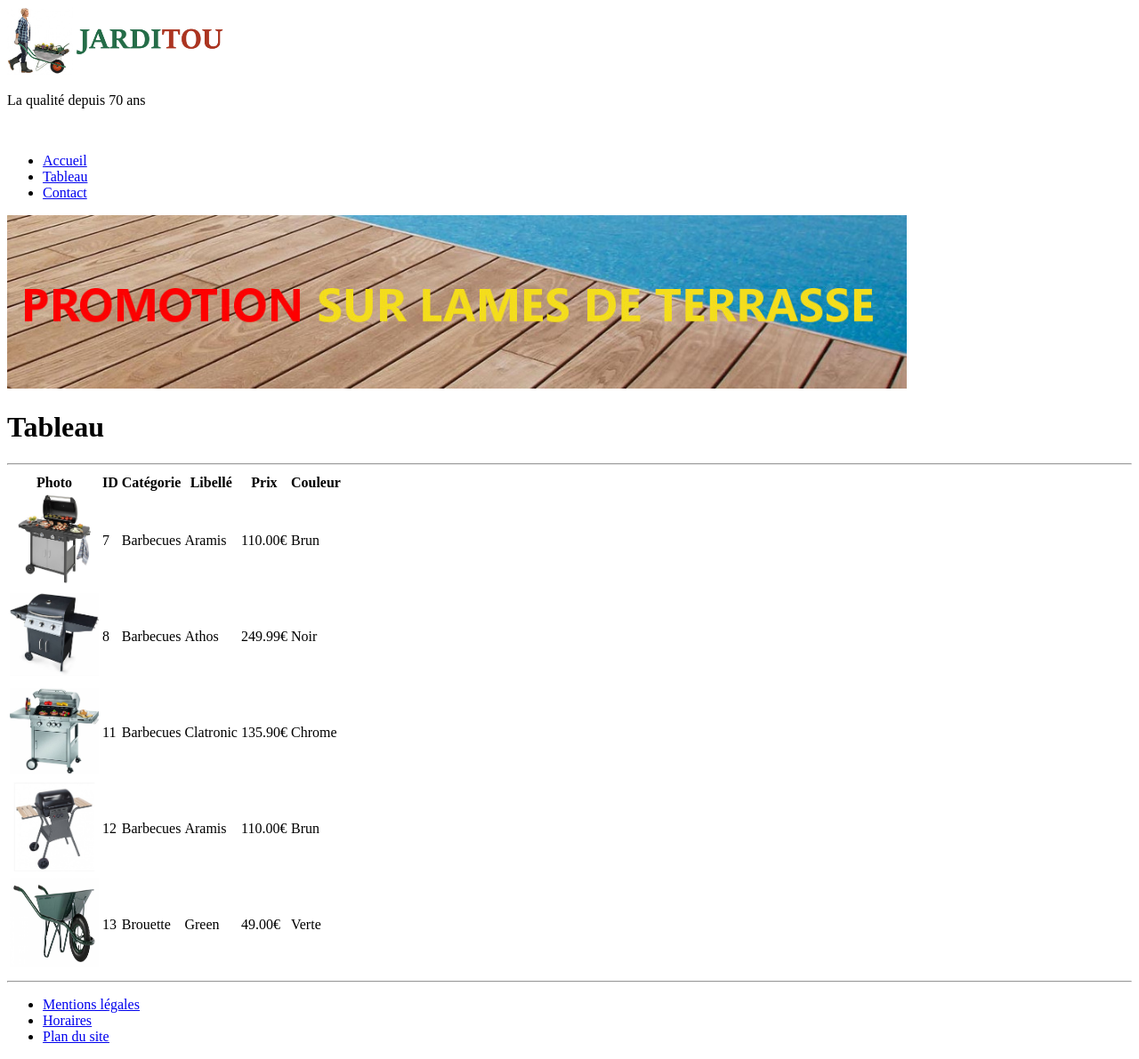
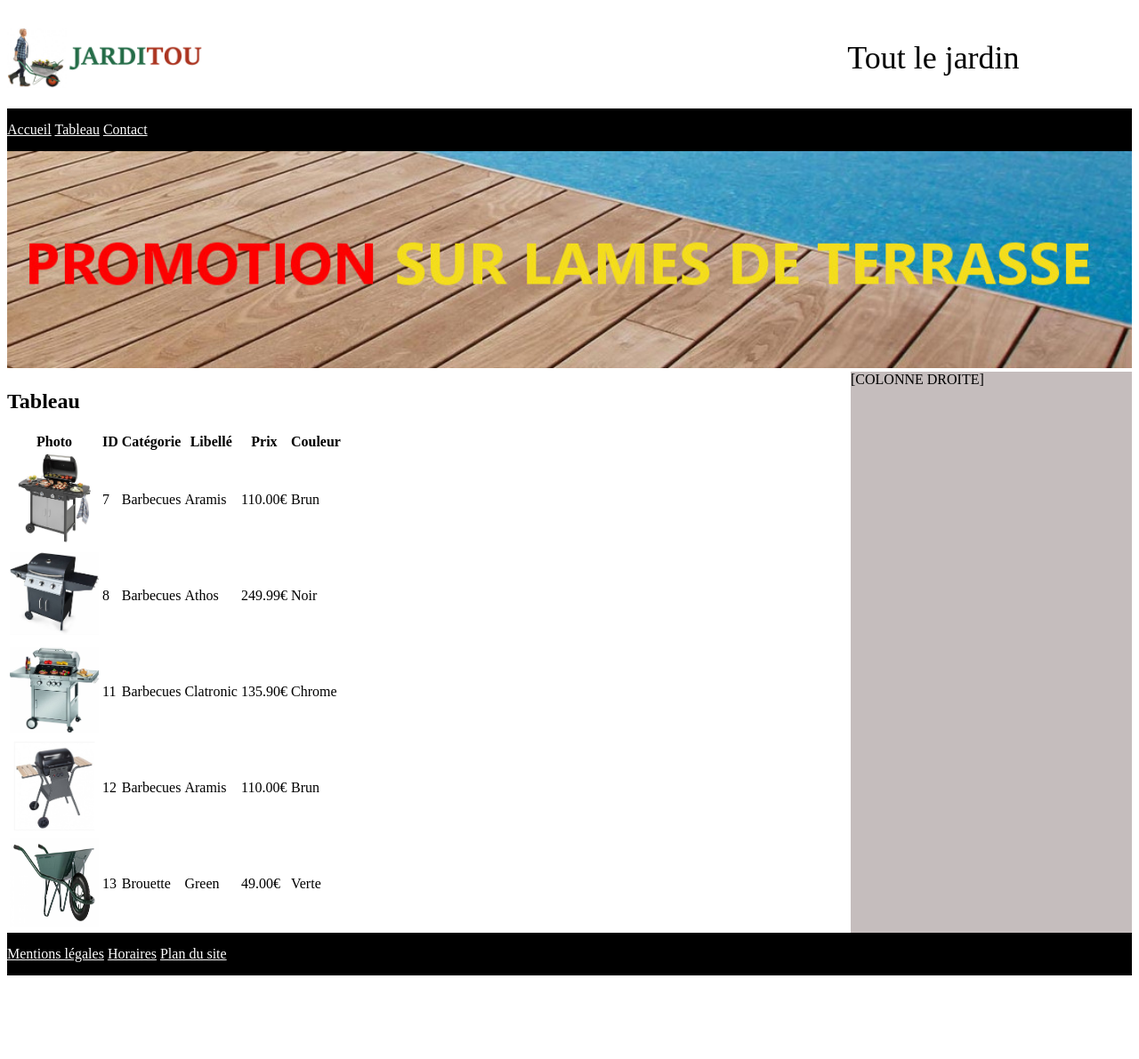
Before and after one commit to Arnaud-FRA/exercice-html5-AFPA, a plain HTML site: page index5.html in a window 1280 px wide. Shown: the whole page at 89% size. After the commit the page ends 1105 px from the top, so only its background shows below. Drawn offline with Linux system fonts and the light colour scheme.

Commit message:
un message

```diff
--- a/index5.html
+++ b/index5.html
@@ -5,24 +5,28 @@
     <meta charset="UTF-8">
     <meta name="viewport" content="width=device-width, initial-scale=1.0">
     <title>Document</title>
+    <link rel="stylesheet" href="style.css">
 </head>
 
-<body>
-    <header> <img src="jarditou_logo.jpg" alt="logo_jarditou" style="width: 20%;height: 10%;"><br>
+
+<header>
+    <div id="logo"><img src="jarditou_logo.jpg" alt="logo_jarditou" style="width: 20%;height: 10%;">
     <p>
-            La qualité depuis 70 ans</p><br>
-        <ul>
+        Tout le jardin</p>
+    </div>
+    <nav>
+        <a href="index8.html">Accueil</a>
+        <a href="#tableau">Tableau</a>
+        <a href="index6.html">Contact</a>
+    </nav>
 
-                <li><a href="index8.html">Accueil</a></li>
-
-                <li><a href="#tableau">Tableau</a></li>
-                <li><a href="index6.html">Contact</a></li>
-        </ul>
-        <img src="promotion.jpg" alt="logo_jarditou" style="width: 80%;height: 80%;"><br>
+    <img src="promotion.jpg" alt="logo_jarditou" style="width: 100%;height: 100%;">
 </header>
 
+<body>
+    <section>
+        <div id="gauche">
             <h1 id="tableau">Tableau</h1>
-    <hr>
             <table>
                 <thead>
                     <tr>
@@ -54,7 +58,8 @@
 
                         <td>Brun</td>
                     </tr>
-            <tr><td><img src="8.jpg" alt="Image" style="width:100px;height:100px;"></td>
+                    <tr>
+                        <td><img src="8.jpg" alt="Image" style="width:100px;height:100px;"></td>
 
                         <td>8</td>
 
@@ -112,19 +117,19 @@
                     </tr>
                 </tbody>
             </table>
-    <hr>
-    <nav><ul>
-        <u>
-            <li><a href="#">Mentions légales</a></li>
-        </u>
-        <U>
-            <li><a href="#">Horaires</a></li>
-        </U>
-        <u>
-            <li><a href="#">Plan du site</a></li>
-        </u>
-    </ul>
+        </div>
+        <div id="droite">
+            [COLONNE DROITE]
+        </div>
+    </section>
+</body>
+<footer>
+    <nav>
+        <a href="#">Mentions légales</a>
+        <a href="#">Horaires</a>
+        <a href="#">Plan du site</a>
     </nav>
+</footer>
 </body>
 
 
--- a/index6.html
+++ b/index6.html
@@ -5,39 +5,52 @@
     <meta charset="UTF-8">
     <meta name="viewport" content="width=device-width, initial-scale=1.0">
     <title>Document</title>
+    <link rel="stylesheet" href="style.css">
 </head>
+
 
 <body>
 <header>
-        <img src="jarditou_logo.jpg" alt="logo_jarditou" style="width: 20%;height: 10%;"><br>
+    <div id="logo"><img src="jarditou_logo.jpg" alt="logo_jarditou" style="width: 20%;height: 10%;">
         <p>
-            La qualité depuis 70 ans</p><br>
-        <ul>
+            Tout le jardin</p>
+    </div>
 
-            <li><a href="#accueil">Accueil</a></li>
+    <nav>
+        <a href="index8.html">Accueil</a>
+        <a href="index5.html">Tableau</a>
+        <a href="#contact">Contact</a>
+    </nav>
 
-            <li><a href="index5.html">Tableau</a></li>
-            <li><a href="#contact">Contact</a></li>
-        </ul>
-        <img src="promotion.jpg" alt="logo_jarditou" style="width: 80%;height: 80%;"><br>
-        <h2 id="contact">Accueil</h2>
-        <hr>
+    <img src="promotion.jpg" alt="logo_jarditou" width="100%" height="auto">
+
+
+
 </header>
+
+
+    <section>
+        <div id="gauche">
+            <h2 id="contact">Contact</h2>
             <p> * Ces zones sont obligatoires.</p>
             <fieldset>
                 <legend>Vos coordonnées</legend>
                 <label for="nom"> Votre nom* :</label><input type="text" name="nom" id="nom"><br>
                 <label for="prénom">Votre prénom* :</label><input type="text" name="prénom" id="prénom"><br>
                 <br>
-        <label>Sexe* :</label> <input type="radio" name="couleur" value="Féminin" id="sexe_féminin"> <label for="sexe_féminin">Féminin</label>
-        <input type="radio" name="couleur" value="Masculin" id="sexe_masculin" checked> <label for="sexe_masculin">Masculin</label>
+                <label>Sexe* :</label> <input type="radio" name="couleur" value="Féminin" id="sexe_féminin"> <label
+                    for="sexe_féminin">Féminin</label>
+                <input type="radio" name="couleur" value="Masculin" id="sexe_masculin" checked> <label
+                    for="sexe_masculin">Masculin</label>
                 <br>
                 <br>
                 <label for="date">Date de naissance* :</label><input type="date" name="ddn" id="date"><br>
-        <label for="code_postal">Code postal* : </label><input type="text" name="Code postal" id="code_postal"><br>
+                <label for="code_postal">Code postal* : </label><input type="text" name="Code postal"
+                    id="code_postal"><br>
                 <label for="adresse">Adresse :</label><input type="text" name="Adresse" id="adresse"><br>
                 <label for="ville">Ville :</label><input type="text" name="Ville" id="ville"><br>
-        <label for="email">Email* :</label><input type="email" name="email" id="email" placeholder="dave.holper@afpa.fr"><br>
+                <label for="email">Email* :</label><input type="email" name="email" id="email"
+                    placeholder="dave.holper@afpa.fr"><br>
 
             </fieldset>
 
@@ -57,15 +70,22 @@
             formulaire<br>
 
             <input type="submit" value="Envoyer"> <input type="submit" value="Annuler">
+</body>
 <footer>
-    <nav><ul>
-        <li><a href="#">Mentions légales</a></li>
-        <li><a href="#">Horaires</a></li>
-        <li><a href="#">Plan du site</a></li>
-</ul>
+    <nav>
+        <a href="#">Mentions légales</a>
+        <a href="#">Horaires</a>
+        <a href="#">Plan du site</a>
+
     </nav>
+
 </footer>
-</body>
+</div>
+<div id="droite">
+    [COLONNE DROITE]
+</div>
+</section>
+
 
 
 </html>
--- /dev/null
+++ b/style.css
@@ -0,0 +1,54 @@
+nav{
+
+    background-color: black;
+    background-size:100%;
+    padding: 15px 0px 15px 0px;
+}
+
+a {color: white;}
+
+
+ section{
+    display: flex;
+    flex-direction: row;
+ }
+ #droite{
+    background-color: rgb(197, 189, 189);
+    width: 25%;
+ }
+
+#gauche{
+    width: 75%;
+}
+
+#logo
+{display: flex;
+justify-content: space-between;
+margin-right: 10%;
+align-items: center;
+font-size: 36px;}
+@media screen and (max-width: 576px)
+{
+    h1
+    {
+        font-size : 20px;
+    }
+a{
+    font-size: 90%;
+}
+}
+
+@media screen and (max-width: 768px)
+{
+    h1
+    {
+        font-size : 40px;
+    }
+}
+
+
+img
+{
+     max-width: 100%;
+     height: auto;
+}
```
Also changed, not shown: index8.html (+32 -20 lines). Lines whose indentation alone changed are shown as unchanged.
